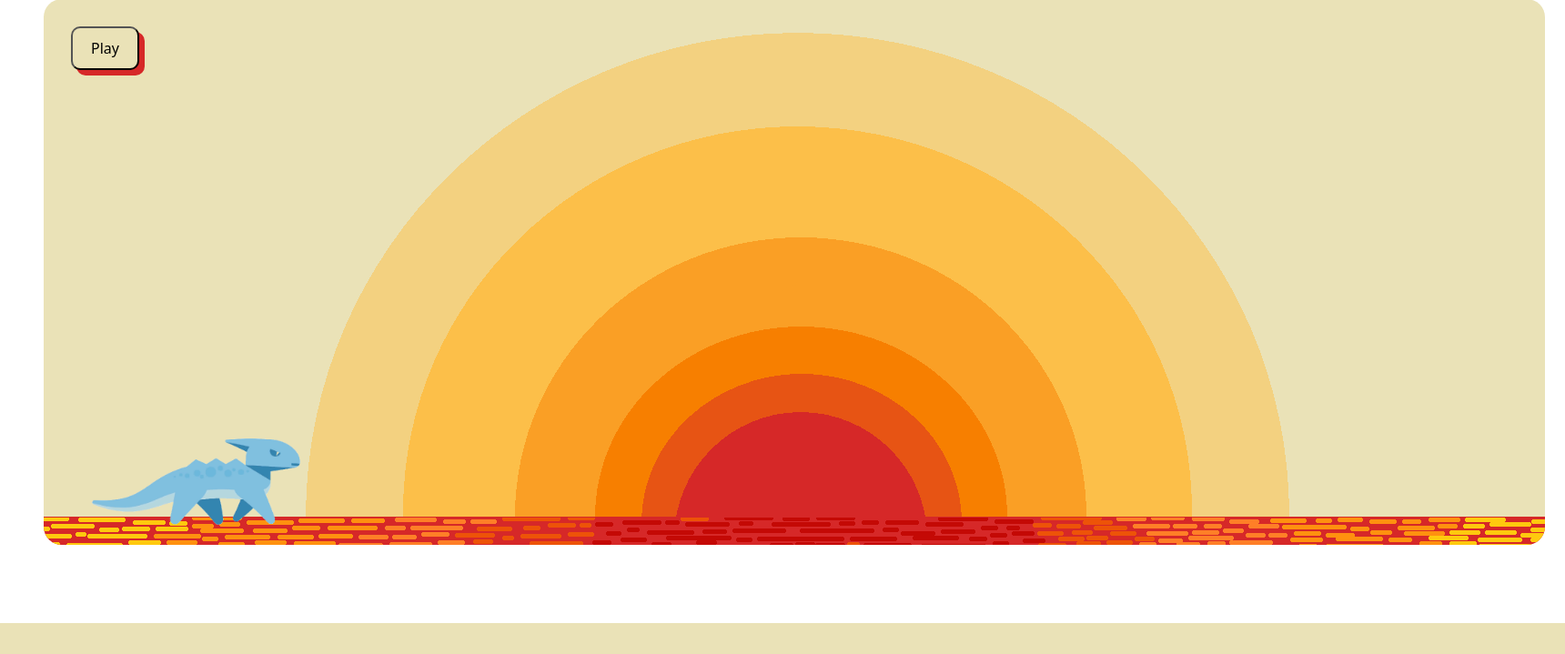
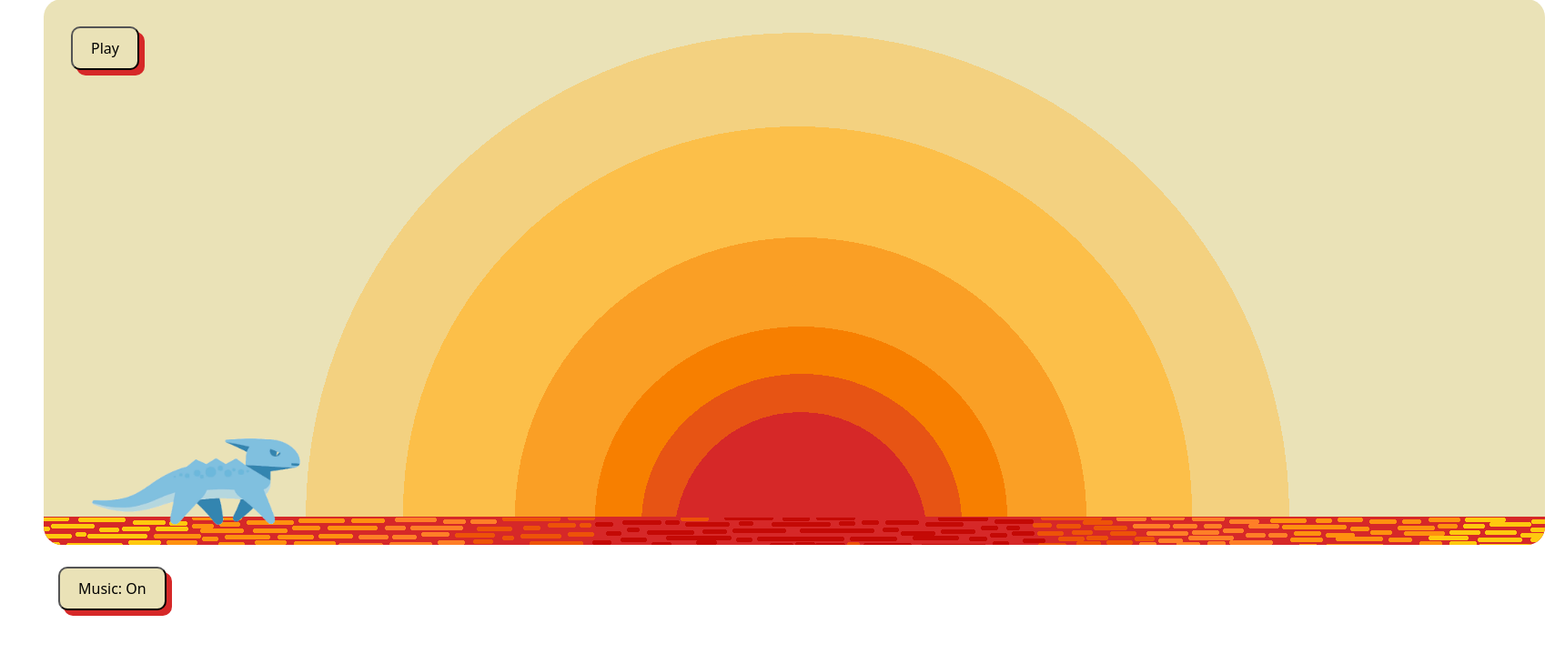
Before and after one commit to tangerineArc/ScorchingSprint, a Flask app: page /game in a window 1720 px wide. Shown: the part 115-834 px from the top of the page at 91% size. Before the commit the page ends 800 px from the top, so only its background shows below. Run offline with Flask 3, Linux system fonts and the light colour scheme; a user stored in the database is signed in; some libraries are stand-ins or nearby versions.

Commit message:
Store game scores, Add music on/off toggler, Optimize game for slower internet

```diff
--- a/app.py
+++ b/app.py
@@ -47,15 +47,19 @@ def index():
 
 @app.route("/process", methods = ["POST"])
 def process():
-    """ process score data """
+    """ process and store score data """
 
     score = request.json["score"]
-    result = score * 1
+    username = db.execute("SELECT username FROM users WHERE id = ?", session["user_id"])[0]["username"]
+
+    db.execute("INSERT INTO games (id, username, score) VALUES (?, ?, ?)", session["user_id"], username, score)
+
+    result = score
     return jsonify({"result": result})
 
 
 @app.route("/game")
-# @login_required
+@login_required
 def game():
     """ main game """
 
--- a/static/gameScript.js
+++ b/static/gameScript.js
@@ -2,11 +2,14 @@ let playButton = document.getElementById("playButton")
 let pauseButton = document.getElementById("pauseButton")
 let resumeButton = document.getElementById("resumeButton")
 let resetButton = document.getElementById("resetButton")
+let volumeToggler = document.getElementById("volumeToggler")
 
 let gameContainer = document.getElementById("gameContainer")
 
 let dragon = document.getElementById("dragon")
-let dino = document.getElementById("dino")
+let standingDino = document.getElementById("standingDino")
+let runningDino = document.getElementById("runningDino")
+let dinoOnFire = document.getElementById("dinoOnFire")
 
 let scoreText = document.getElementById("scoreText")
 let gameOverText = document.getElementById("gameOverText")
@@ -30,20 +33,20 @@ let limit = dragonTopPositions.length
 
 let gameOnMusic = new Audio("static/sounds/chase.mp3")
 let gameOverMusic = new Audio("static/sounds/dragonCastle.mp3")
+let musicVolume = 1
 gameOnMusic.loop = true
 gameOverMusic.loop = true
 
 playButton.addEventListener("click", function() {
+    // music settings
     gameOverMusic.pause()
     gameOverMusic.currentTime = 0
-
     gameOnMusic.currentTime = 0
     gameOnMusic.play()
 
-    dino.src = "static/graphics/runningDino.gif"
-    dino.style.display = "inline"
-    dino.style.height = "100px"
-    dino.style.top = "480px"
+    standingDino.style.opacity = 0
+    runningDino.style.opacity = 1
+    dinoOnFire.style.opacity = 0
 
     // reset animation for dragon
     dragon.style.width = "300px"
@@ -101,7 +104,8 @@ pauseButton.addEventListener("click", function() {
     pauseButton.style.display = "none"
     resumeButton.style.display = "inline"
 
-    dino.src = "static/graphics/standingDino.gif"
+    runningDino.style.opacity = 0
+    standingDino.style.opacity = 1
 
     isGameRunning = false
 })
@@ -118,7 +122,8 @@ resumeButton.addEventListener("click", function() {
     pauseButton.style.display = "inline"
     resumeButton.style.display = "none"
 
-    dino.src = "static/graphics/runningDino.gif"
+    standingDino.style.opacity = 0
+    runningDino.style.opacity = 1
 
     isGameRunning = true
 
@@ -130,14 +135,12 @@ resumeButton.addEventListener("click", function() {
 resetButton.addEventListener("click", function() {
     gameOverMusic.pause()
     gameOverMusic.currentTime = 0
-
     gameOnMusic.pause()
     gameOnMusic.currentTime = 0
 
-    dino.style.display = "inline"
-    dino.src = "static/graphics/standingDino.gif"
-    dino.style.height = "100px"
-    dino.style.top = "480px"
+    dinoOnFire.style.opacity = 0
+    runningDino.style.opacity = 0
+    standingDino.style.opacity = 1
 
     // reset animation for dragon
     dragon.style.width = "300px"
@@ -173,39 +176,72 @@ resetButton.addEventListener("click", function() {
     isGameRunning = false
 })
 
+volumeToggler.addEventListener("click", function() {
+    if (musicVolume == 1) {
+        musicVolume = 0
+        volumeToggler.textContent = "Music: Off"
+    } else {
+        musicVolume = 1
+        volumeToggler.textContent = "Music: On"
+    }
+
+    gameOnMusic.volume = musicVolume
+    gameOverMusic.volume = musicVolume
+})
+
 document.addEventListener("keydown", jumpKey);
 gameContainer.addEventListener("touchstart", jumpTouch);
 function jumpKey(event) {
-    if (dino.classList == "animate" || !isGameRunning) {
+    if (standingDino.classList == "animate" || !isGameRunning) {
         return
     }
 
     if (event.key === "ArrowUp" || event.key === " " || event.key === "w" || event.key === "W") {
-        dino.src = "static/graphics/standingDino.gif"
-        dino.classList.add("animate")
+        runningDino.style.opacity = 0
+        standingDino.style.opacity = 1
+
+        standingDino.classList.add("animate")
         setTimeout(removeJump, 480)
     }
 }
 function jumpTouch(event) {
-    if (dino.classList == "animate" || !isGameRunning || event.target == pauseButton || event.target == resetButton) {
+    if (standingDino.classList == "animate" || !isGameRunning || event.target == pauseButton || event.target == resetButton) {
         return
     }
-    dino.src = "static/graphics/standingDino.gif"
-    dino.classList.add("animate")
+
+    runningDino.style.opacity = 0
+    standingDino.style.opacity = 1
+
+    standingDino.classList.add("animate")
     setTimeout(removeJump, 480)
 }
 function removeJump() {
-    dino.classList.remove("animate")
+    standingDino.classList.remove("animate")
     if (isGameRunning) {
-        dino.src = "static/graphics/runningDino.gif"
+        standingDino.style.opacity = 0
+        runningDino.style.opacity = 1
     }
 }
 
 function gameOver() {
-    let dinoTop = parseInt(window.getComputedStyle(dino).getPropertyValue("top"))
-    let dinoLeft = parseInt(window.getComputedStyle(dino).getPropertyValue("left"))
-    let dinoWidth = parseInt(window.getComputedStyle(dino).getPropertyValue("width"))
-    let dinoHeight = parseInt(window.getComputedStyle(dino).getPropertyValue("height"))
+    let dinoTop
+    let dinoLeft
+    let dinoWidth
+    let dinoHeight
+
+    if (standingDino.style.opacity == 1) {
+        dinoTop = parseInt(window.getComputedStyle(standingDino).getPropertyValue("top"))
+        dinoLeft = parseInt(window.getComputedStyle(standingDino).getPropertyValue("left"))
+        dinoWidth = parseInt(window.getComputedStyle(standingDino).getPropertyValue("width"))
+        dinoHeight = parseInt(window.getComputedStyle(standingDino).getPropertyValue("height"))
+    }
+    else if (runningDino.style.opacity == 1) {
+        dinoTop = parseInt(window.getComputedStyle(runningDino).getPropertyValue("top"))
+        dinoLeft = parseInt(window.getComputedStyle(runningDino).getPropertyValue("left"))
+        dinoWidth = parseInt(window.getComputedStyle(runningDino).getPropertyValue("width"))
+        dinoHeight = parseInt(window.getComputedStyle(runningDino).getPropertyValue("height"))
+    }
+
 
     let dragonTop = parseInt(window.getComputedStyle(dragon).getPropertyValue("top"))
     let dragonLeft = parseInt(window.getComputedStyle(dragon).getPropertyValue("left"))
@@ -224,8 +260,8 @@ function gameOver() {
     let verticalFire2Width = parseInt(window.getComputedStyle(verticalFire2).getPropertyValue("width"))
 
     // collision with dragon
-    if (isGameRunning && dragonLeft < (dinoLeft + dinoWidth - 20) && dragonLeft > (dinoLeft + 70) && (dragonTop + dragonHeight) > (dinoTop + 80)
-        && dragonTop < (dinoTop + dinoHeight)) {
+    if (isGameRunning && dragonLeft < (dinoLeft + dinoWidth - 20) && dragonLeft > (dinoLeft + 70) && (dragonTop + dragonHeight) > (dinoTop + 80) &&
+        dragonTop < (dinoTop + dinoHeight)) {
 
         dragon.style.animationPlayState = "paused"
 
@@ -247,7 +283,9 @@ function gameOver() {
 
         dragon.style.width = "400px"
         dragon.style.top = `${dragonTop - 100}px`
-        dino.style.display = "none"
+
+        standingDino.style.opacity = 0
+        runningDino.style.opacity = 0
 
         gameOnMusic.pause()
         gameOverMusic.play()
@@ -269,9 +307,9 @@ function gameOver() {
         gameOverText.style.opacity = 1
         pauseButton.style.display = "none"
 
-        dino.src = "static/graphics/dinoOnFire.gif"
-        dino.style.height = "150px"
-        dino.style.top = "430px"
+        standingDino.style.opacity = 0
+        runningDino.style.opacity = 0
+        dinoOnFire.style.opacity = 1
 
         gameOnMusic.pause()
         gameOverMusic.play()
@@ -299,9 +337,9 @@ function gameOver() {
         gameOverText.style.opacity = 1
         pauseButton.style.display = "none"
 
-        dino.src = "static/graphics/dinoOnFire.gif"
-        dino.style.height = "150px"
-        dino.style.top = "430px"
+        standingDino.style.opacity = 0
+        runningDino.style.opacity = 0
+        dinoOnFire.style.opacity = 1
 
         gameOnMusic.pause()
         gameOverMusic.play()
@@ -329,9 +367,9 @@ function gameOver() {
         gameOverText.style.opacity = 1
         pauseButton.style.display = "none"
 
-        dino.src = "static/graphics/dinoOnFire.gif"
-        dino.style.height = "150px"
-        dino.style.top = "430px"
+        standingDino.style.opacity = 0
+        runningDino.style.opacity = 0
+        dinoOnFire.style.opacity = 1
 
         gameOnMusic.pause()
         gameOverMusic.play()
@@ -598,7 +636,9 @@ function screenShake() {
     verticalFire1.classList.add("shake")
     verticalFire2.classList.add("shake")
     dragon.classList.add("shake")
-    dino.classList.add("shake")
+    standingDino.classList.add("shake")
+    runningDino.classList.add("shake")
+    dinoOnFire.classList.add("shake")
 
     gameOverText.classList.add("shake")
 
@@ -614,7 +654,9 @@ function screenShake() {
         verticalFire1.classList.remove("shake")
         verticalFire2.classList.remove("shake")
         dragon.classList.remove("shake")
-        dino.classList.remove("shake")
+        standingDino.classList.remove("shake")
+        runningDino.classList.remove("shake")
+        dinoOnFire.classList.remove("shake")
 
         gameOverText.classList.remove("shake")
     }, 50)
--- a/static/gameStyles.css
+++ b/static/gameStyles.css
@@ -26,12 +26,31 @@ body {
     animation: jump 500ms linear;
 }
 
-#dino {
+#standingDino {
     width: 235px;
     height: 100px;
     position: absolute;
     top: 480px;
     left: 50px;
+    opacity: 1;
+}
+
+#runningDino {
+    width: 235px;
+    height: 100px;
+    position: absolute;
+    top: 480px;
+    left: 50px;
+    opacity: 0;
+}
+
+#dinoOnFire {
+    width: 235px;
+    height: 150px;
+    position: absolute;
+    top: 430px;
+    left: 50px;
+    opacity: 0;
 }
 
 @keyframes slide {
@@ -135,7 +154,14 @@ body {
     box-shadow: #d62828 6px 6px;
 }
 
-#playButton:hover, #pauseButton:hover, #resumeButton:hover, #resetButton:hover {
+#volumeToggler {
+    padding: 10px 20px 10px 20px;
+    border-radius: 10px;
+    background-color: #eae2b7;
+    box-shadow: #d62828 6px 6px;
+}
+
+#playButton:hover, #pauseButton:hover, #resumeButton:hover, #resetButton:hover, #volumeToggler:hover {
     padding: 11px 21px 11px 20px;
 }
 
--- a/templates/game.html
+++ b/templates/game.html
@@ -35,11 +35,16 @@
                 <img src="static/graphics/ground.png" alt="" id="ground2">
             </span>
 
-            <img src="static/graphics/standingDino.gif" alt="" id="dino">
+            <img src="static/graphics/dinoOnFire.gif" alt="" id="dinoOnFire">
+            <img src="static/graphics/runningDino.gif" alt="" id="runningDino">
+            <img src="static/graphics/standingDino.gif" alt="" id="standingDino">
+
             <img src="static/graphics/horizontalFire.gif" alt="" id="horizontalFire">
             <img src="static/graphics/verticalFire.gif" alt="" id="verticalFire1">
             <img src="static/graphics/verticalFire.gif" alt="" id="verticalFire2">
         </div>
+
+        <button class="mt-4 ms-3" id="volumeToggler">Music: On</button>
     </main>
 
 {% endblock %}
```
Also changed, not shown: arc.db, 1 other file.
